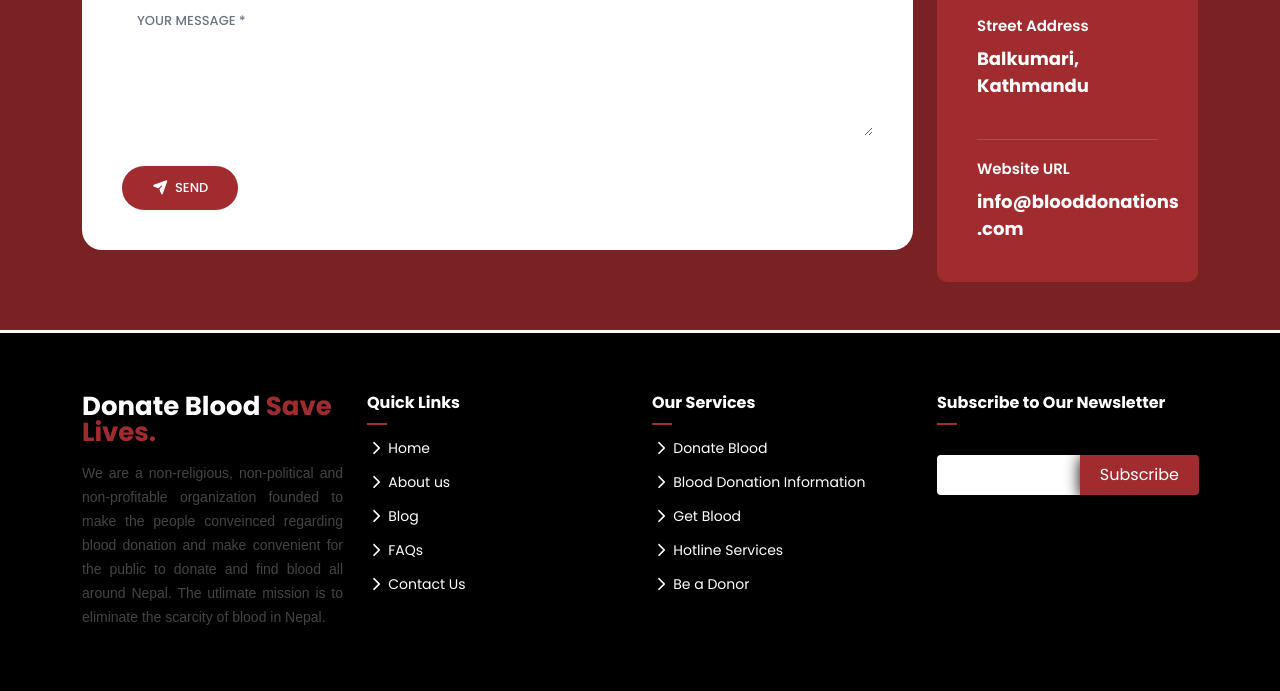
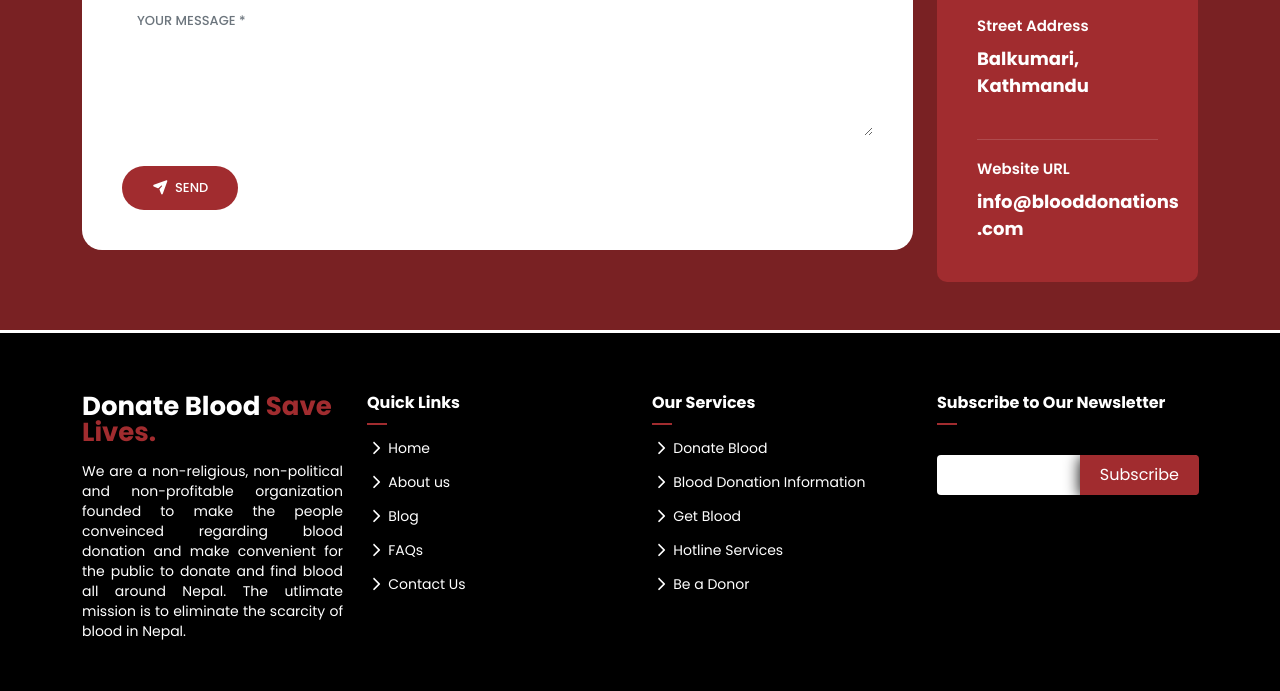
Before and after one commit to adhikarisulav81/blooddonations, a plain HTML site: page index.html in a window 1280 px wide. Shown: the part 2386-3077 px from the top of the page. Drawn offline with Linux system fonts and the light colour scheme.

Commit message:
Add files via upload

```diff
--- a/assets/css/style.css
+++ b/assets/css/style.css
@@ -1482,10 +1482,11 @@ responsive
 }
 #footer .footer-top .footer-contact p {
   font-size: 14px;
-  line-height: 24px;
+  line-height: 20px;
   text-align: justify;
   margin-bottom: 0;
-  font-family: "Raleway", sans-serif;
+  color: var(--white);
+  /* font-family: "Raleway", sans-serif; */
 }
 #footer .footer-top h4 {
   font-size: 16px;
```
